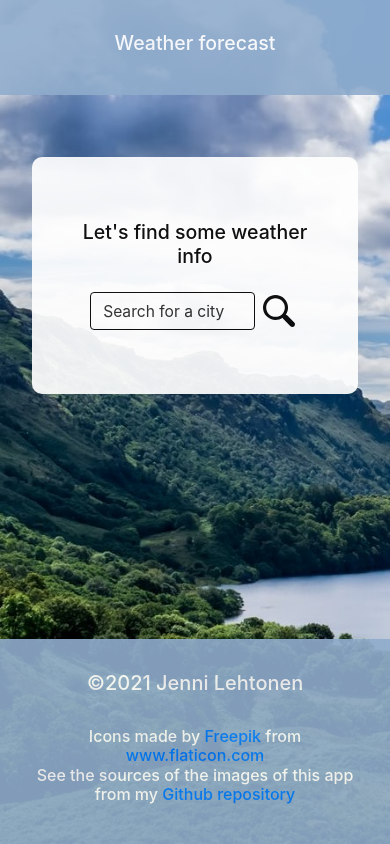
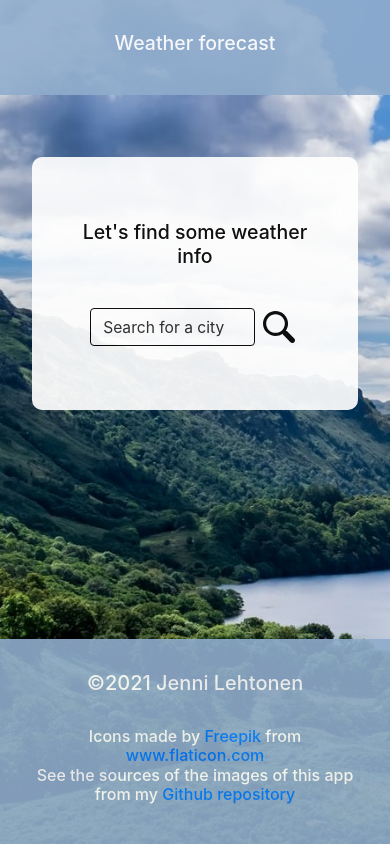
Before and after one commit to JenniLehtonen/Weather-app, a React (Create React App) app in the folder weather-app/: page / in a window 390 px wide. Built offline with nearby package versions, Linux system fonts and the light colour scheme; no server answers.

Commit message:
Add some styles and delete two images

```diff
--- a/weather-app/src/components/Frontpage.js
+++ b/weather-app/src/components/Frontpage.js
@@ -15,7 +15,7 @@ const Frontpage = () => {
   const [city, setCity] = useState('');
   const [result, setResult] = useState({});
 
-  const url = `http://api.openweathermap.org/data/2.5/forecast?q=${city}&units=metric&appid=`;
+  const url = `http://api.openweathermap.org/data/2.5/forecast?q=${city}&units=metric&appid`;
 
   useEffect(() => { //Get data from openweathermap
       fetch(url)
--- a/weather-app/src/components/Search.js
+++ b/weather-app/src/components/Search.js
@@ -8,7 +8,7 @@ const Search = () => {
   const [city, setCity] = useState('');
   const [result, setResult] = useState({});
 
-  const url = `http://api.openweathermap.org/data/2.5/forecast?q=${city}&units=metric&appid=`;
+  const url = `http://api.openweathermap.org/data/2.5/forecast?q=${city}&units=metric&appid`;
 
 
   useEffect(() => { //Get data from openweathermap
--- a/weather-app/src/styles/media-queries.css
+++ b/weather-app/src/styles/media-queries.css
@@ -16,6 +16,11 @@
     #cityContainer{
         display: none;
     }
+    /*Search bar*/
+    .form-inline{
+        padding-top: 1rem;
+    }
+
     /*Placeholder*/
     ::-webkit-input-placeholder { /* Chrome/Opera/Safari */
     font-size: 2vw;
--- a/weather-app/src/styles/style.css
+++ b/weather-app/src/styles/style.css
@@ -140,7 +140,7 @@ h3{
     justify-content: center;
     align-items: center;
     flex-wrap: wrap;
-    padding: 3rem 2rem 5rem 2rem;
+    padding: 3rem 2rem 2rem 2rem;
 }
 
 /*Weather of the next 5 days*/
@@ -183,6 +183,7 @@ h3{
     text-align: center;
     justify-content: center;
     width: 90%;
+    padding-top: 2rem;
 }
 .mr-sm-2.form-control{
     width: 70%;
```
Also changed, not shown: 2 other files (tests, documents, lock files or other folders).
